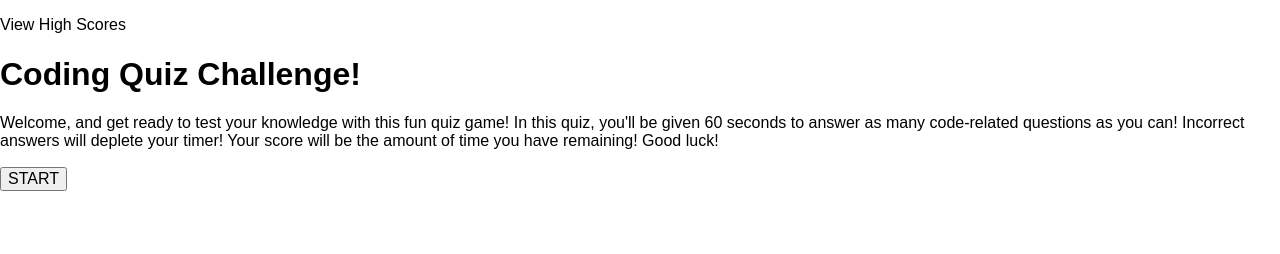
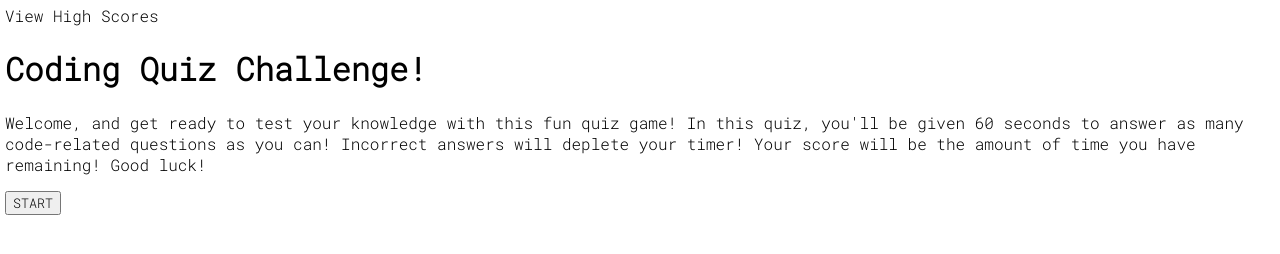
Before and after one commit to jtboyman/coding-quiz, a plain HTML site: page index.html in a window 1280 px wide. Drawn offline with nearby package versions, Linux system fonts and the light colour scheme.

Commit message:
basic styling and bigfixes

```diff
--- a/assets/css/style.css
+++ b/assets/css/style.css
@@ -1,3 +1,22 @@
-#view-scores p {
+#view-scores-link {
     display: inline;
 }
+#view-scores-link:hover {
+    background-color: black;
+    color: white;
+    cursor: pointer;
+
+}
+
+body {
+    margin: 5px;
+    font-family: 'Roboto Mono', monospace;
+}
+
+button {
+    font-family: 'Roboto Mono', monospace;
+}
+
+button:hover {
+    cursor: pointer;
+}
--- a/assets/js/script.js
+++ b/assets/js/script.js
@@ -126,8 +126,9 @@ let genQuestion = function() {
 }
 
 let genAnswers = function() {
+
+    answerTracker++;
     resetAnswers();
-    answerTracker++;
 
     //answer 1, display text
     document.getElementById('answer1').innerText = answers[answerTracker].choices[0].text;
@@ -306,9 +307,14 @@ let scoreBoard = function() {
     mainBox.remove();
     document.getElementById('view-scores-box').remove();
     document.getElementById("timer-box").remove();
+    document.getElementById('accuracy-box').remove();
 
     let scoreBoxEl = document.createElement("div");
     document.getElementById('page-body').appendChild(scoreBoxEl);
+
+    let scoreLabelEl = document.createElement("h1");
+    scoreLabelEl.innerText = "High Scores";
+    scoreBoxEl.appendChild(scoreLabelEl);
 
     let scoreListEl = document.createElement('ol');
     scoreBoxEl.appendChild(scoreListEl);
--- a/index.html
+++ b/index.html
@@ -5,7 +5,9 @@
     <meta http-equiv="X-UA-Compatible" content="IE=edge">
     <meta name="viewport" content="width=device-width, initial-scale=1.0">
     <title>Coding Quiz!</title>
-    <link rel="stylesheet" href="https://unpkg.com/purecss@2.0.6/build/pure-min.css" integrity="sha384-Uu6IeWbM+gzNVXJcM9XV3SohHtmWE+3VGi496jvgX1jyvDTXfdK+rfZc8C1Aehk5" crossorigin="anonymous">
+    <link rel="preconnect" href="https://fonts.googleapis.com">
+    <link rel="preconnect" href="https://fonts.gstatic.com" crossorigin>
+    <link href="https://fonts.googleapis.com/css2?family=Roboto+Mono:wght@300&display=swap" rel="stylesheet">
     <link rel="stylesheet" href="./assets/css/style.css">
 </head>
 <body id='page-body'>
```
